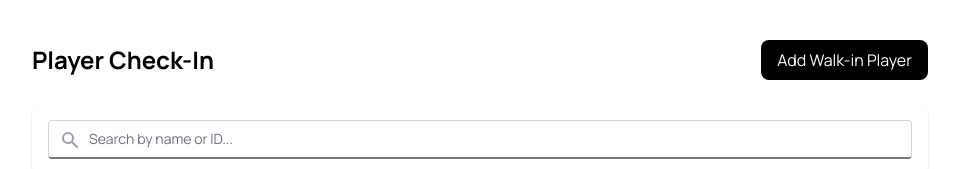
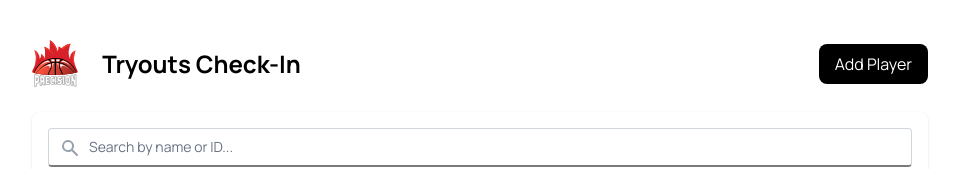
Before and after one commit to heyfarai/tryouts-next, a Next.js app: page /checkin in a window 1280 px wide. Shown: the top 169 px of the page, without its empty margins (160-1119 px from the left). Built offline with nearby package versions, Linux system fonts and the light colour scheme; no server answers; the database is empty; a web font is replaced by a local one.

Commit message:
added logo

```diff
--- a/src/app/checkin/CheckInClient.tsx
+++ b/src/app/checkin/CheckInClient.tsx
@@ -1,6 +1,7 @@
 "use client";
 
 import { useState, useEffect } from "react";
+import Image from "next/image";
 import { Player } from "./page";
 import DatePicker from "react-datepicker";
 import "react-datepicker/dist/react-datepicker.css";
@@ -270,13 +271,22 @@ export default function CheckInClient({ initialPlayers }: CheckInClientProps) {
     <div className="min-h-screen p-4">
       <div className="max-w-4xl mx-auto">
         <div className="flex justify-between items-center mb-6">
-          <h1 className="text-2xl font-bold">Player Check-In</h1>
+          <div className="flex items-center gap-4">
+            <Image
+              src="/precision-logo.svg"
+              alt="Precision Heat Logo"
+              width={48}
+              height={48}
+              className="h-12 w-auto mr-2"
+            />
+            <h1 className="text-2xl font-bold">Tryouts Check-In</h1>
+          </div>
           <div className="flex gap-2">
             <button
               onClick={() => setShowAddPlayerModal(true)}
               className="px-4 py-2 bg-black text-white rounded-lg hover:bg-orange-700 transition-colors"
             >
-              Add Walk-in Player
+              Add Player
             </button>
             <button
               onClick={refreshPlayers}
```
